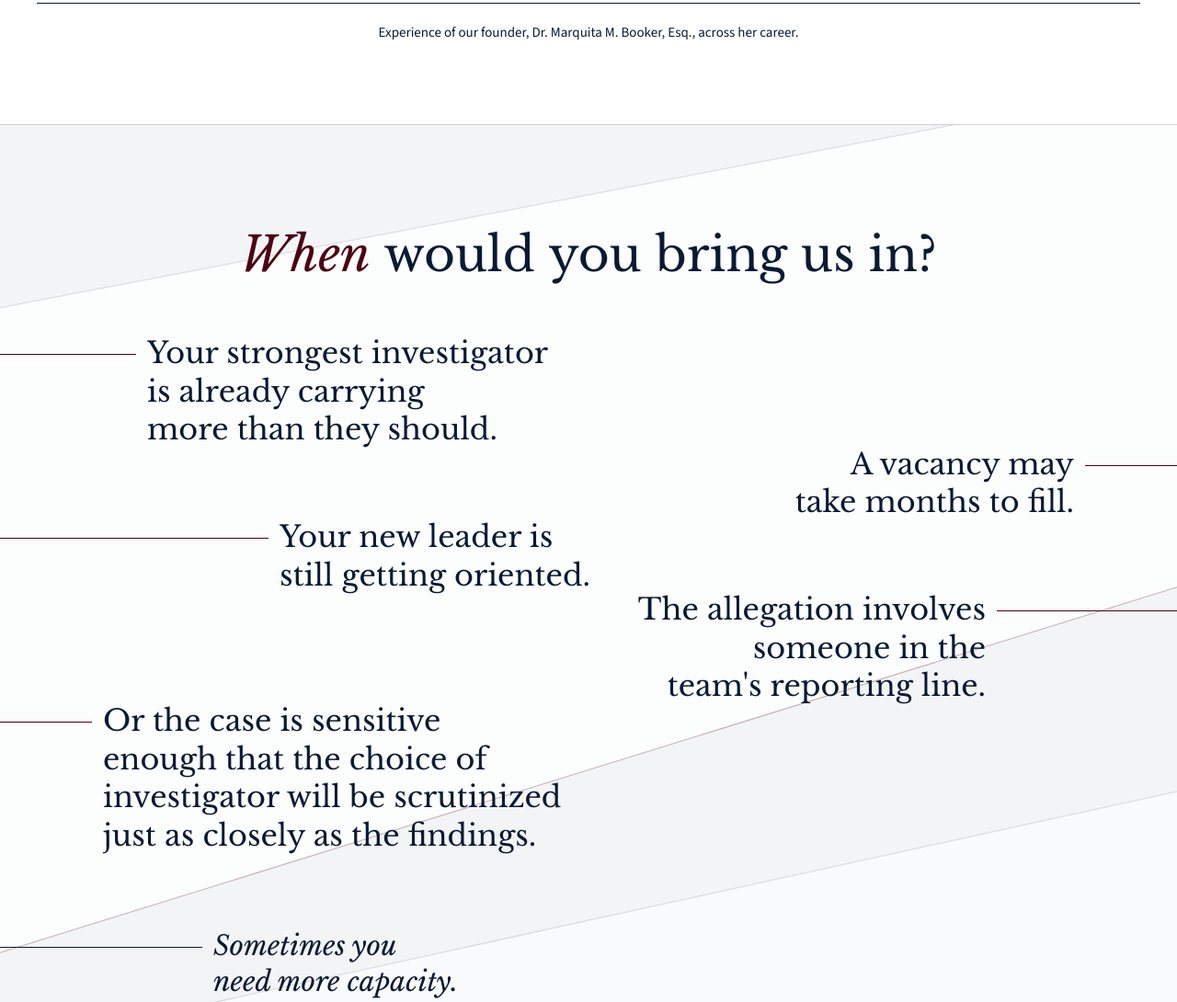
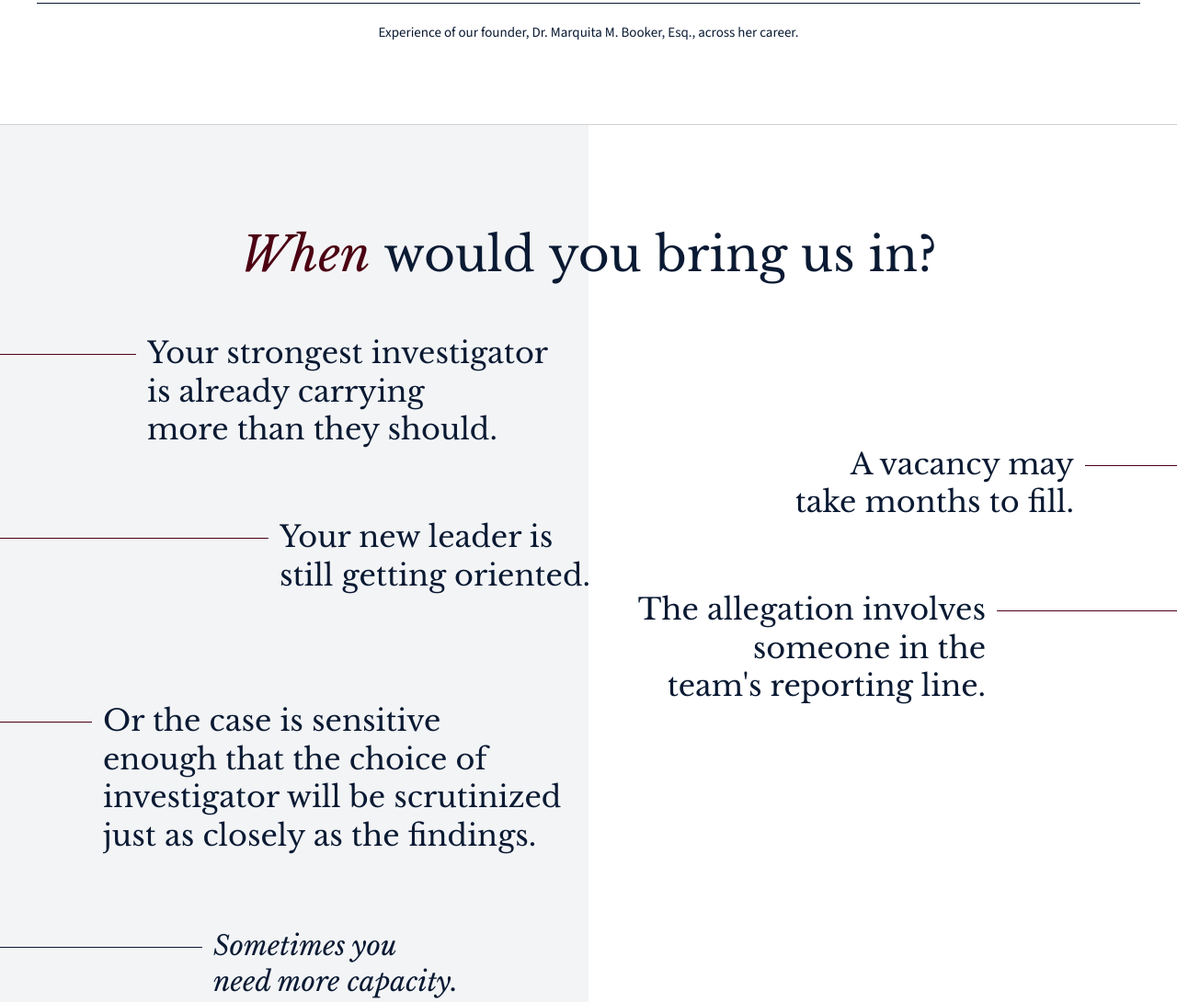
Before and after one commit to mfebres0919/By-The-Book-Investigations, a plain HTML site: page index.html in a window 1280 px wide. Shown: the part 1225-2315 px from the top of the page at 92% size. Drawn offline with Linux system fonts and the light colour scheme; animation ran at ten frames a second.

Commit message:
When section: drop the angled planes; background is half pale grey, half white
Co-Authored-By: Claude Fable 5.2 <noreply@anthropic.com>

```diff
--- a/css/styles.css
+++ b/css/styles.css
@@ -312,7 +312,7 @@
 }
 
 /* ---------- When would you bring us in? ----------
-   Pale grey section with angled white planes behind it. One idea runs through all of it, on
+   Half pale grey (left), half white (right). One idea runs through all of it, on
    phones and large screens alike:
    a thin line comes in from the LEFT edge of the screen, the next from the RIGHT, and so on.
    1. the heading and the five situations, alternating left and right;
@@ -320,22 +320,13 @@
       middle with a line reaching it from each side;
    3. the closing paragraph. */
 .when {
-  position: relative;
-  isolation: isolate;            /* keeps the background layer's z-index inside this section */
   padding-block: var(--space-section);
-  background: var(--color-wash);
+  /* Left half pale grey, right half white, with a clean edge down the middle of the screen.
+     A "gradient" that changes colour at exactly 50% draws two flat halves, not a fade.
+     The reasons on the left sit on the grey, the ones on the right on the white, and
+     "Sometimes you need both." sits across the two. */
+  background: linear-gradient(to right, var(--color-wash) 50%, var(--color-white) 50%);
   overflow-x: clip;              /* the lines are drawn wider than the screen; this trims them at the edges */
-}
-/* Background: two broad white planes lying at an angle across the grey, and one slightly
-   darker grey band at the foot of the section, below "Sometimes you need both." (a vector
-   drawing, images/illustrations/planes.svg). It is stretched to fill the section whatever
-   its shape. The band runs down to the bottom edge, where the white section below begins. */
-.when::before {
-  content: "";
-  position: absolute;
-  inset: 0;
-  z-index: -1;
-  background: url("../images/illustrations/planes.svg") center / 100% 100% no-repeat;
 }
 .when__title {
   font-size: clamp(2rem, 1.5rem + 2.4vw, 3.25rem);
```
Also changed, not shown: images/illustrations/planes.svg (deleted), 1 other file.
